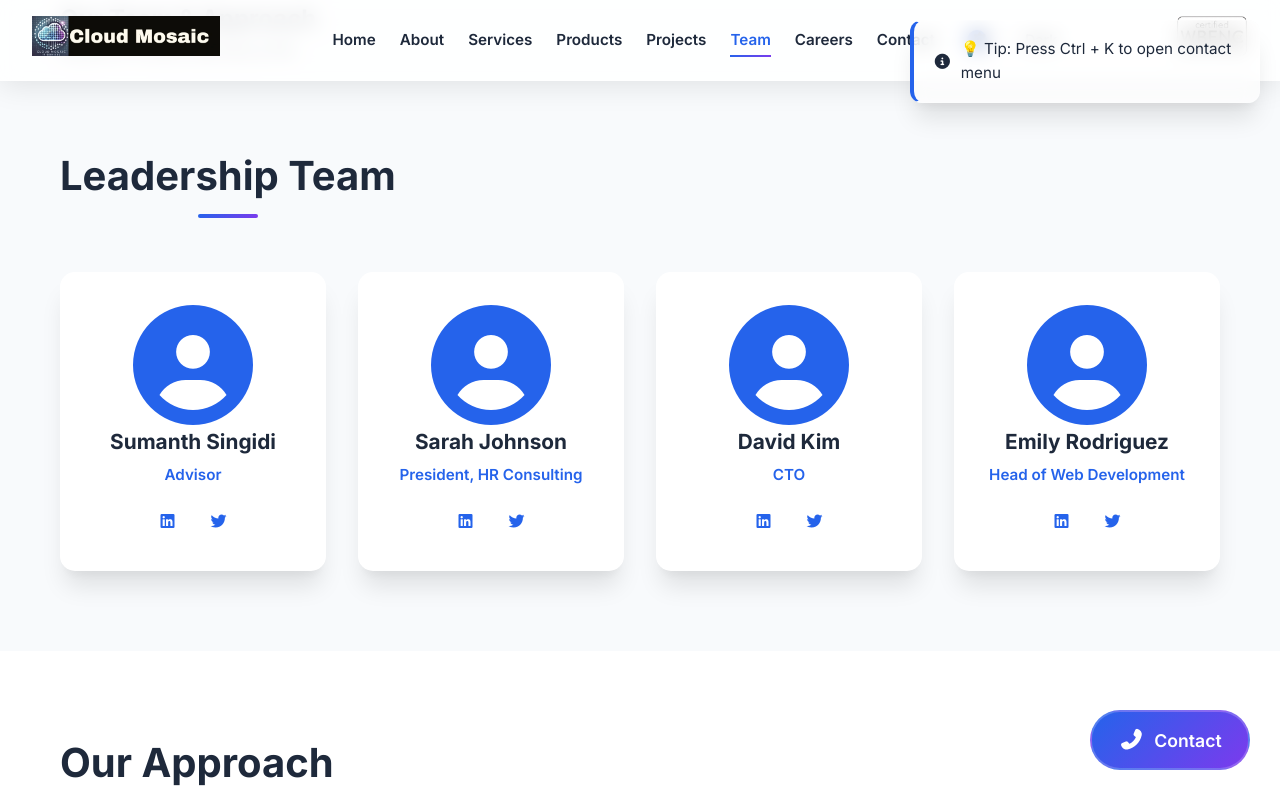
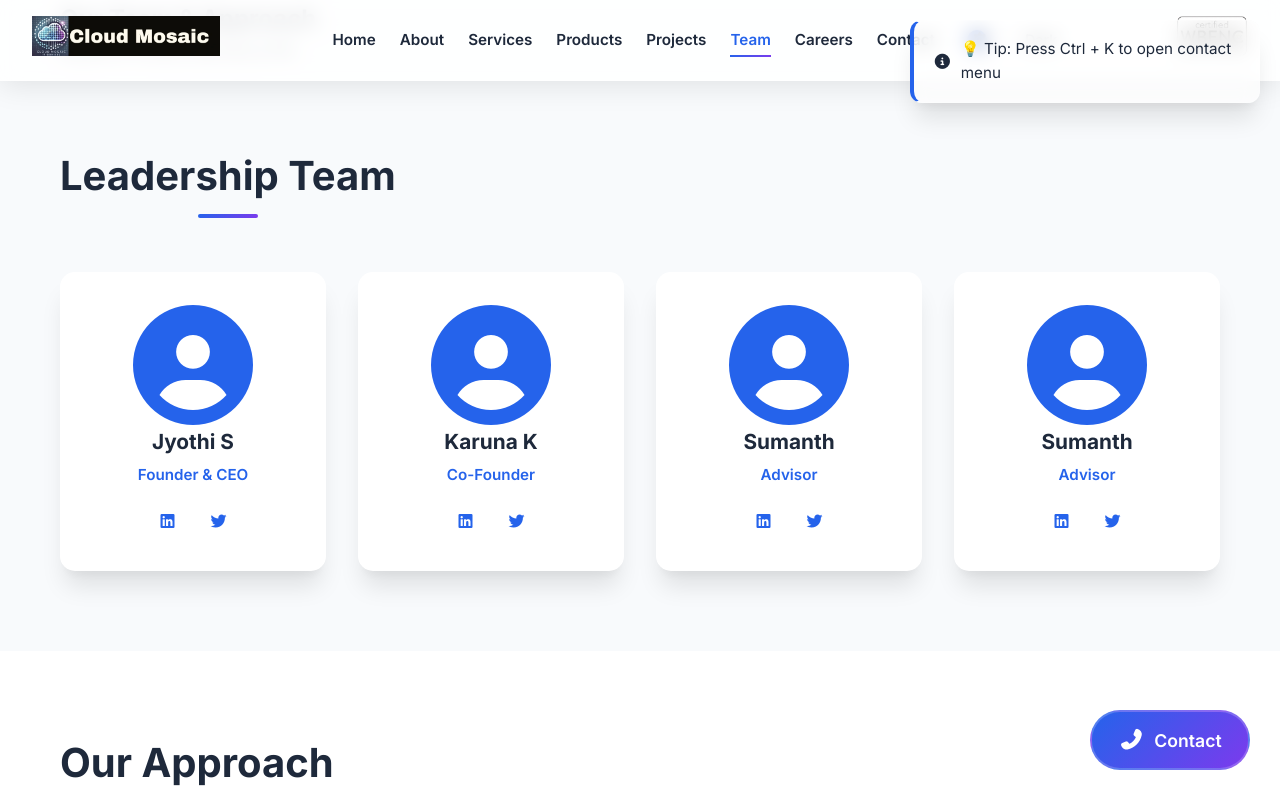
Before and after one commit to Muralisai0307/cloudmosaic-react, a React (Create React App) app: page /#/team in a window 1280 px wide. Shown: the top 799 px of the page. Built offline with nearby package versions, Linux system fonts and the light colour scheme.

Commit message:
Updated Team page with correct leadership members

```diff
--- a/src/pages/Team.js
+++ b/src/pages/Team.js
@@ -18,26 +18,26 @@ function Team() {
 
   const teamMembers = [
     {
-      name: 'Sumanth Singidi',
-      title: 'Advisor',
-      linkedin: 'https://www.linkedin.com/in/sumanth-singidi/',
-      twitter: 'https://twitter.com/sumanth_singidi'
-    },
-    {
-      name: 'Sarah Johnson',
-      title: 'President, HR Consulting',
+      name: 'Jyothi S',
+      title: 'Founder & CEO',
       linkedin: 'https://linkedin.com/company/cloudmosaic',
       twitter: 'https://twitter.com/cloudmosaic'
     },
     {
-      name: 'David Kim',
-      title: 'CTO',
+      name: 'Karuna K',
+      title: 'Co-Founder',
       linkedin: 'https://linkedin.com/company/cloudmosaic',
       twitter: 'https://twitter.com/cloudmosaic'
     },
     {
-      name: 'Emily Rodriguez',
-      title: 'Head of Web Development',
+      name: 'Sumanth',
+      title: 'Advisor',
+      linkedin: 'https://linkedin.com/company/cloudmosaic',
+      twitter: 'https://twitter.com/cloudmosaic'
+    },
+    {
+      name: 'Sumanth',
+      title: 'Advisor',
       linkedin: 'https://linkedin.com/company/cloudmosaic',
       twitter: 'https://twitter.com/cloudmosaic'
     }
```
